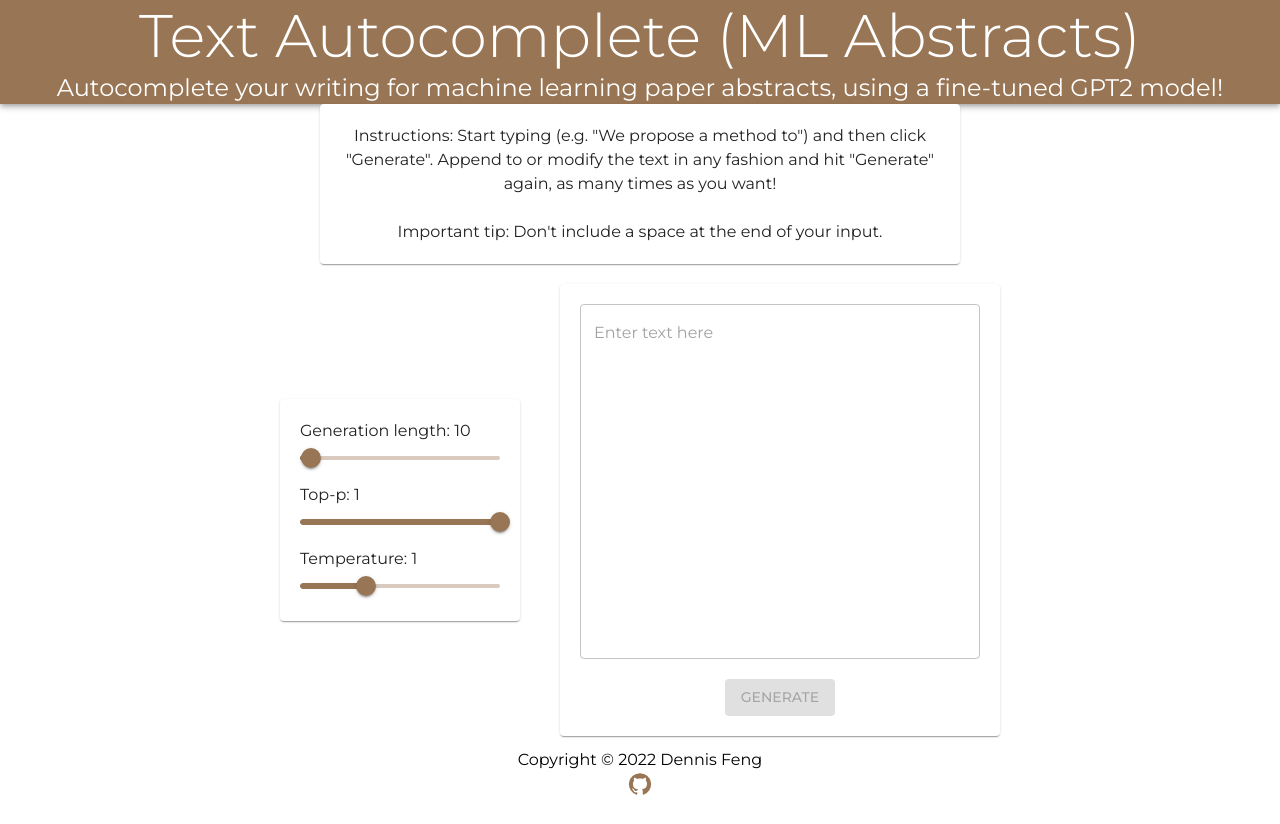
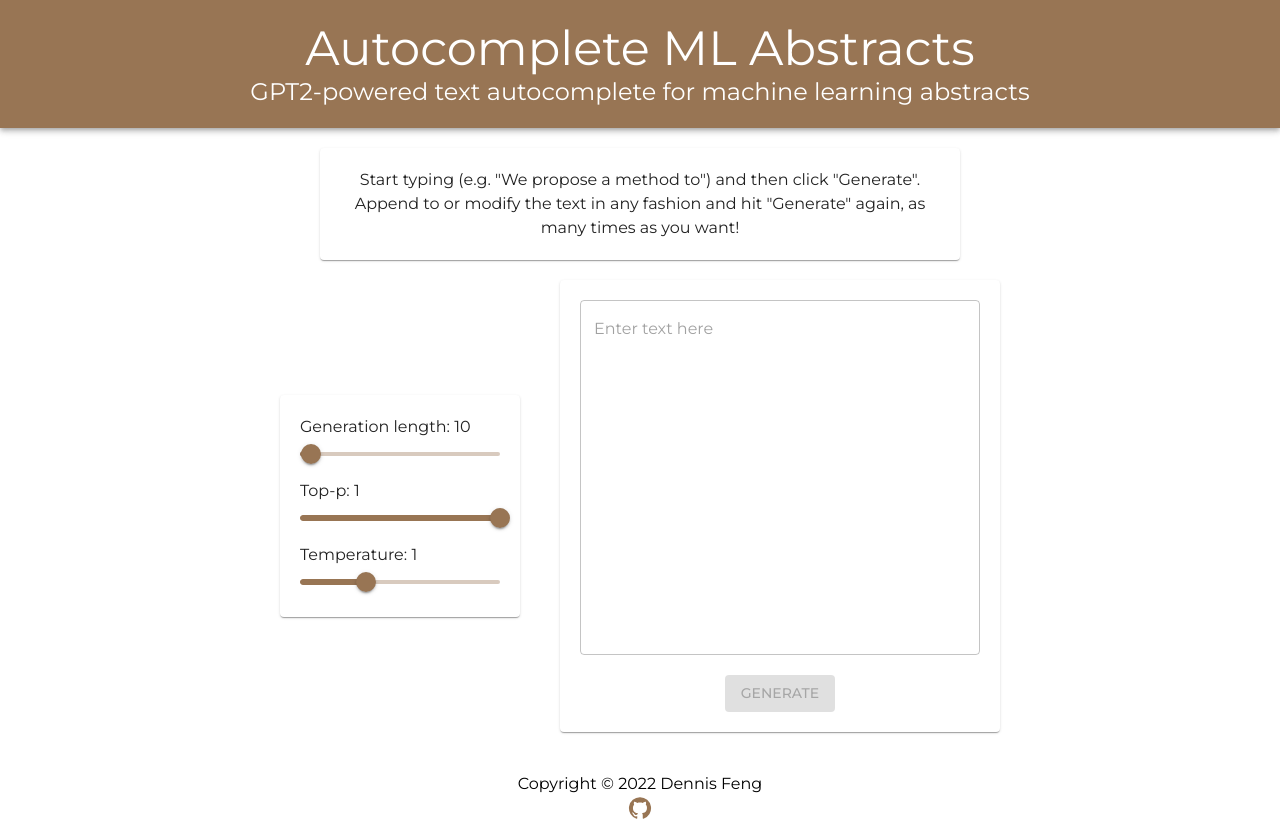
Before and after one commit to dennischenfeng/text-generation, a React (Create React App) app in the folder react-frontend/: page / in a window 1280 px wide. Before the commit the page ends 800 px from the top, so only its background shows below. Built offline with nearby package versions, Linux system fonts and the light colour scheme.

Commit message:
brushed up visual UI, e.g. better margins and padding, trimmed whitespace

```diff
--- a/react-frontend/public/index.html
+++ b/react-frontend/public/index.html
@@ -1,14 +1,12 @@
 <!DOCTYPE html>
 <html lang="en">
+
 <head>
   <meta charset="utf-8" />
   <link rel="icon" href="%PUBLIC_URL%/favicon.ico" />
   <meta name="viewport" content="width=device-width, initial-scale=1" />
   <meta name="theme-color" content="#000000" />
-    <meta
-      name="description"
-      content="Web site created using create-react-app"
-    />
+  <meta name="description" content="Web site created using create-react-app" />
   <link rel="apple-touch-icon" href="%PUBLIC_URL%/logo192.png" />
   <!--
       manifest.json provides metadata used when your web app is installed on a
@@ -24,8 +22,9 @@
       work correctly both with client-side routing and a non-root public URL.
       Learn how to configure a non-root public URL by running `npm run build`.
     -->
-    <title>React App</title>
+  <title>Autocomplete ML Abstracts</title>
 </head>
+
 <body>
   <noscript>You need to enable JavaScript to run this app.</noscript>
   <div id="root"></div>
@@ -40,4 +39,5 @@
       To create a production bundle, use `npm run build` or `yarn build`.
     -->
 </body>
+
 </html>
--- a/react-frontend/src/App/App.js
+++ b/react-frontend/src/App/App.js
@@ -13,11 +13,14 @@
   function generateText() {
     setIsLoading(true)
 
+    // trim trailing whitespace as is recommended by the GPT2 model
+    let trimmedText = text.trimEnd()
+
     fetch('/generate', {
       method: 'POST',
       headers: { 'Content-Type': 'application/json' },
       body: JSON.stringify({
-        inputText: text,
+        inputText: trimmedText,
         numTokens: genLength,
         topP: topP,
         temperature: temperature,
@@ -25,7 +28,7 @@
     })
       .then(res => res.json())
       .then(data => {
-        setText(`${text}${data.result}`)
+        setText(`${trimmedText}${data.result}`)
         setIsLoading(false)
       })
   }
@@ -34,7 +37,7 @@
     <ThemeProvider theme={theme}>
       <Header />
 
-      <Stack direction='column' alignItems='center' justifyContent='center'>
+      <Stack direction='column' alignItems='center' justifyContent='center' sx={{ margin: '20px' }}>
         <Instructions />
 
         <Stack direction='row' alignItems='center' justifyContent='center'>
--- a/react-frontend/src/App/Components/Footer.js
+++ b/react-frontend/src/App/Components/Footer.js
@@ -4,7 +4,7 @@
 
 const styleFooter = {
   textAlign: 'center',
-  position: 'fixed',
+  position: 'relative',
   bottom: 0,
   left: 0,
   right: 0,
@@ -20,7 +20,7 @@
         Copyright © {year} Dennis Feng
       </Typography>
       <Link href="https://github.com/dennischenfeng/text-generation" target="_blank">
-        <GitHubIcon/>
+        <GitHubIcon />
       </Link>
     </Container>
   )
--- a/react-frontend/src/App/Components/Header.js
+++ b/react-frontend/src/App/Components/Header.js
@@ -3,13 +3,12 @@
 
 export default function Header() {
   return (
-    <AppBar position='static' style={{ textAlign: 'center' }}>
-      <Typography variant='h2'>
-        Text Autocomplete (ML Abstracts)
+    <AppBar position='static' style={{ textAlign: 'center', padding: '20px' }}>
+      <Typography variant='h3'>
+        Autocomplete ML Abstracts
       </Typography>
       <Typography variant='h5'>
-        Autocomplete your writing for machine learning paper abstracts,
-        using a fine-tuned GPT2 model!
+        GPT2-powered text autocomplete for machine learning abstracts
       </Typography>
     </AppBar>
   )
--- a/react-frontend/src/App/Components/Instructions.js
+++ b/react-frontend/src/App/Components/Instructions.js
@@ -11,10 +11,7 @@
     return (
         <Card style={styleInstructions}>
             <Typography variant='body1'>
-                Instructions: Start typing (e.g. "We propose a method to") and then click "Generate". Append to or modify the text in any fashion and hit "Generate" again, as many times as you want!
-                <br />
-                <br />
-                Important tip: Don't include a space at the end of your input.
+                Start typing (e.g. "We propose a method to") and then click "Generate". Append to or modify the text in any fashion and hit "Generate" again, as many times as you want!
             </Typography>
         </Card>
     )
```
Also changed, not shown: 7 other files (tests, documents, lock files or other folders). Lines whose indentation alone changed are shown as unchanged.
